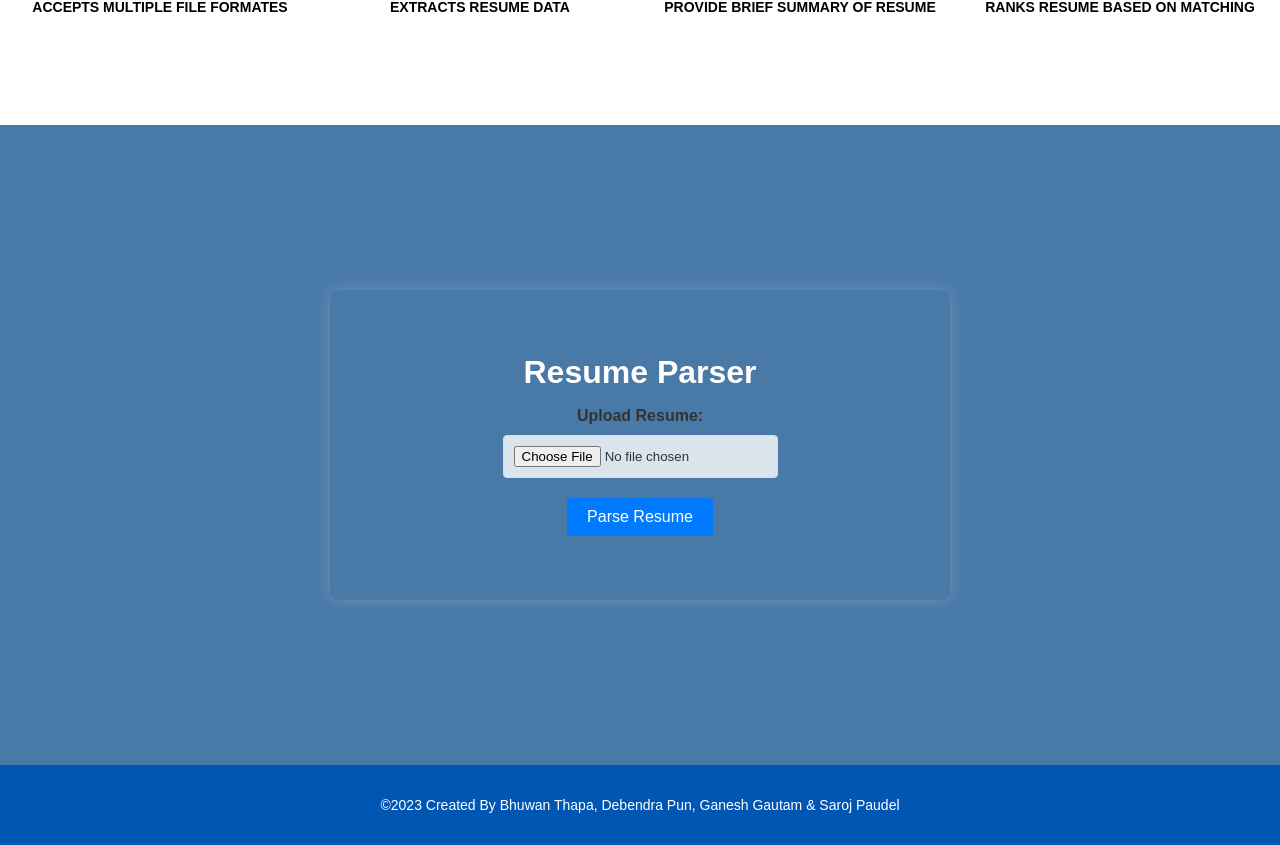
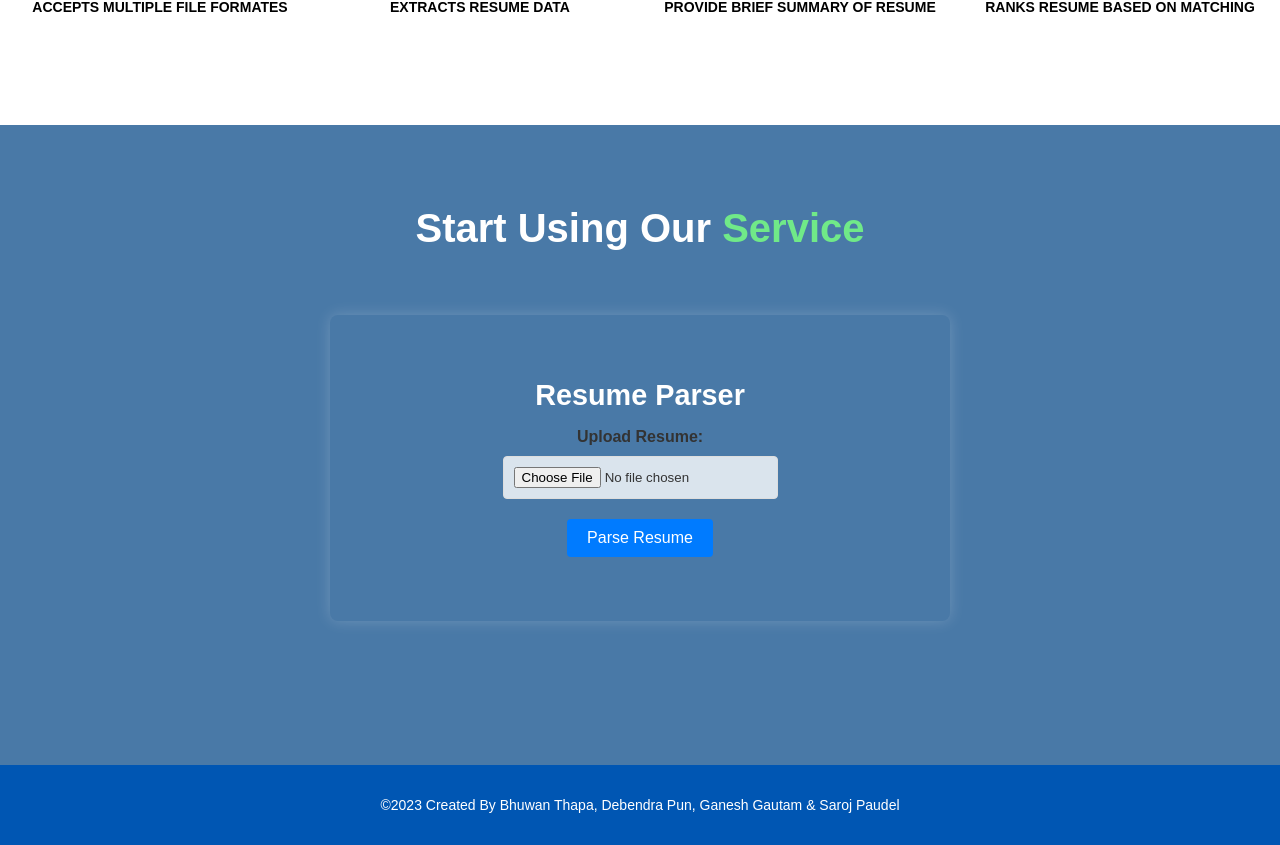
Before and after one commit to B1Th/Resume-Parser-Analyzer, a React (Create React App) app: page / in a window 1280 px wide. Shown: the part 1176-2021 px from the top of the page. Built offline with nearby package versions, Linux system fonts and the light colour scheme; the HTML template or start-up script is replaced by a standard one.

Commit message:
added more text to the site

```diff
--- a/src/ResumeForm.js
+++ b/src/ResumeForm.js
@@ -8,6 +8,9 @@ const ResumeForm = () => {
   }, []);
   return (
     <div className="parsing_container" id="gotoparser">
+      <h1>
+        Start Using Our <span className="gradient-text">Service</span>
+      </h1>
       <div className="parsing_container_content" data-aos="fade-up">
         <h1>Resume Parser</h1>
         <form>
--- a/src/Services.js
+++ b/src/Services.js
@@ -13,7 +13,7 @@ const Services = () => {
   return (
     <>
       <div className="services">
-        <h1>
+        <h1 data-aos="fade-left">
           What Are <span className="gradient-text">Our</span> Features?
         </h1>
         <div className="services_container">
--- a/src/index.css
+++ b/src/index.css
@@ -187,6 +187,7 @@ li a:hover {
 
 .parsing_container {
   display: flex;
+  flex-direction: column;
   justify-content: center;
   align-items: center;
   height: 80vh;
@@ -195,31 +196,38 @@ li a:hover {
   background-color: rgb(73, 121, 167);
   z-index: 1;
 }
+.parsing_container h1 {
+  font-size: 2.5rem;
+  margin-bottom: 4rem;
+  color: #fff;
+}
 .parsing_container_content {
   width: 50%;
   padding: 4rem;
   border-radius: 8px;
+  margin-bottom: 4rem;
   box-shadow: 0 0 15px rgba(255, 255, 255, 0.2);
 }
-.parsing_container h1 {
+.parsing_container_content h1 {
+  font-size: 1.8rem;
   text-align: center;
   color: #ffff;
   margin-bottom: 1rem;
 }
 
-.parsing_container form {
+.parsing_container_content form {
   display: flex;
   flex-direction: column;
   align-items: center;
 }
 
-.parsing_container label {
+.parsing_container_content label {
   margin-bottom: 10px;
   font-weight: bold;
   color: #333;
 }
 
-.parsing_container input[type="file"] {
+.parsing_container_content input[type="file"] {
   padding: 10px;
   margin-bottom: 20px;
   border: 1px solid #ddd;
@@ -228,7 +236,7 @@ li a:hover {
   color: #333;
 }
 
-.parsing_container button {
+.parsing_container_content button {
   padding: 10px 20px;
   background-color: #007bff;
   color: #fff;
@@ -238,7 +246,7 @@ li a:hover {
   font-size: 16px;
 }
 
-.parsing_container button:hover {
+.parsing_container_content button:hover {
   background-color: #0056b3;
 }
 
@@ -248,14 +256,18 @@ li a:hover {
     flex-direction: column;
     height: auto;
   }
+  .parsing_container h1 {
+    font-size: 1.5rem;
+    margin: 2.5rem 0;
+  }
 
   .parsing_container_content {
     width: 80%;
     padding: 2rem;
-    margin: 8rem 0;
+    margin-bottom: 5rem;
   }
 
-  .parsing_container button {
+  .parsing_container_content button {
     font-size: 14px;
   }
 }
```
